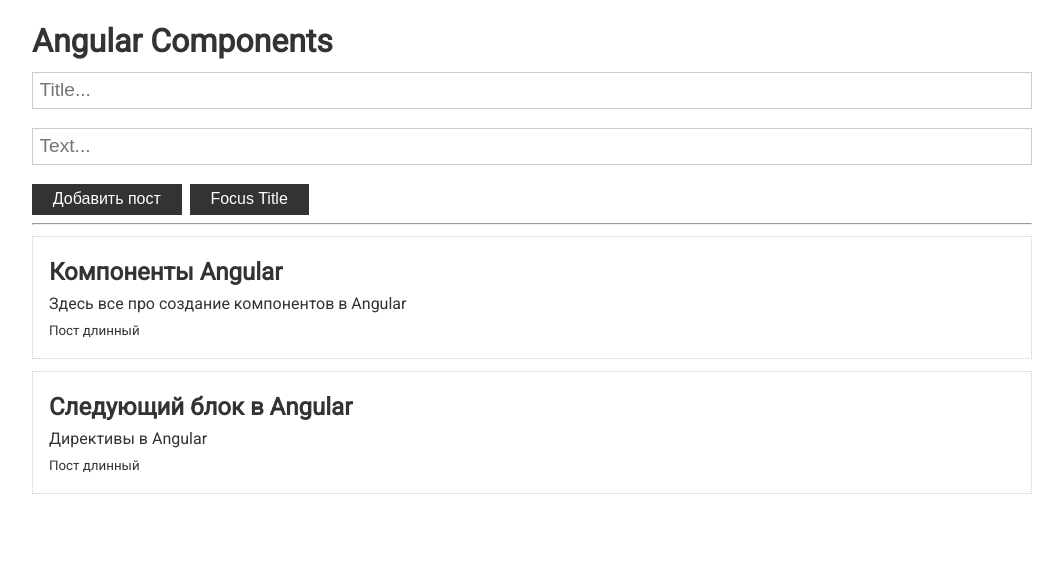
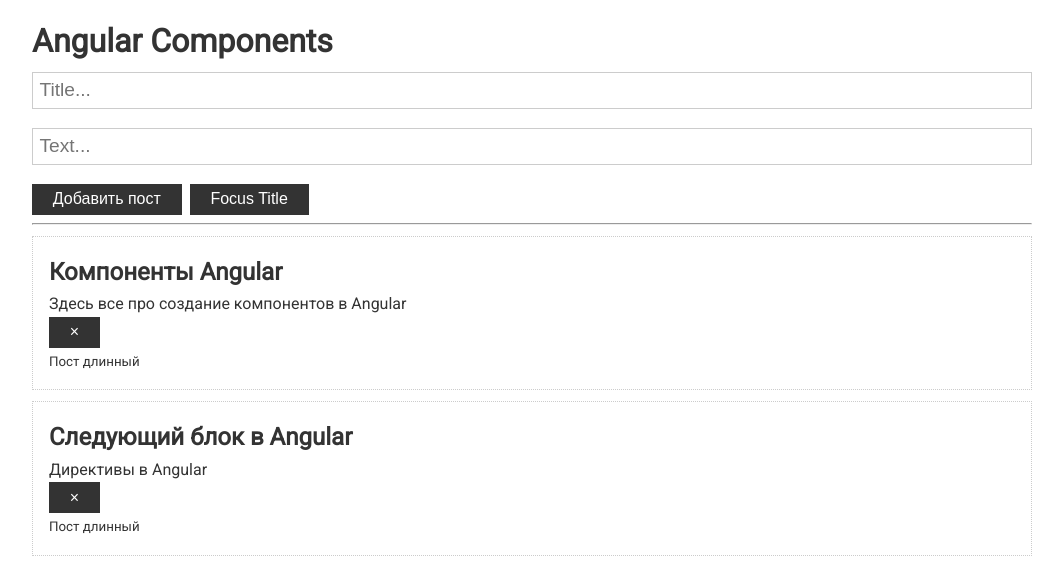
Before and after one commit to Arafatik/Angular-essential, an Angular app: page / in a window 1280 px wide. Shown: the top 572 px of the page, without its empty margins (108-1171 px from the left). Built offline with nearby package versions, Linux system fonts and the light colour scheme.

Commit message:
ng-lifecycle-hooks

```diff
--- a/src/app/app.component.html
+++ b/src/app/app.component.html
@@ -5,7 +5,7 @@
 
   <hr />
 
-  <app-post *ngFor="let p of posts" [post]="p">
+  <app-post *ngFor="let p of posts" [post]="p" (onRemove)="removePost($event)">
     <div #info>
       <small *ngIf="p.text.length > 10; else short">Пост длинный</small>
       <ng-template #short>
--- a/src/app/app.component.ts
+++ b/src/app/app.component.ts
@@ -24,4 +24,9 @@
     this.posts.unshift(post);
     // console.log("Post", post);
   }
+
+  removePost(id: number) {
+    console.log("Id to remove", id);
+    this.posts = this.posts.filter((p) => p.id !== id);
+  }
 }
--- a/src/app/post/post.component.html
+++ b/src/app/post/post.component.html
@@ -2,5 +2,6 @@
   <h2>{{ post.title }}</h2>
   <p>{{ post.text }}</p>
 
+  <button class="btn" (click)="removePost()">&times;</button>
   <ng-content></ng-content>
 </div>
--- a/src/app/post/post.component.ts
+++ b/src/app/post/post.component.ts
@@ -1,9 +1,19 @@
 import {
+  AfterContentChecked,
+  AfterContentInit,
+  AfterViewChecked,
+  AfterViewInit,
   Component,
   ContentChild,
+  DoCheck,
   ElementRef,
+  EventEmitter,
   Input,
+  OnChanges,
+  OnDestroy,
   OnInit,
+  Output,
+  SimpleChanges,
 } from "@angular/core";
 
 import { Post } from "../app.component";
@@ -13,13 +23,55 @@
   templateUrl: "./post.component.html",
   styleUrls: ["./post.component.scss"],
 })
-export class PostComponent implements OnInit {
+export class PostComponent
+  implements
+    OnInit,
+    OnChanges,
+    DoCheck,
+    AfterContentInit,
+    AfterContentChecked,
+    AfterViewInit,
+    AfterViewChecked,
+    OnDestroy
+{
   @Input() post: Post;
+  @Output() onRemove = new EventEmitter<number>();
   @ContentChild("info", { static: true }) infoRef: ElementRef;
 
-  constructor() {}
+  removePost() {
+    this.onRemove.emit(this.post.id);
+  }
+
+  ngOnChanges(changes: SimpleChanges): void {
+    console.log("ngOnChanges", changes);
+  }
 
   ngOnInit() {
-    console.log(this.infoRef.nativeElement);
+    console.log("ngOnInit");
+    // console.log(this.infoRef.nativeElement);
+  }
+
+  ngDoCheck(): void {
+    console.log("ngDoCheck");
+  }
+
+  ngAfterContentInit(): void {
+    console.log("ngAfterContentInit");
+  }
+
+  ngAfterContentChecked(): void {
+    console.log("ngAfterContentChecked");
+  }
+
+  ngAfterViewInit(): void {
+    console.log("ngAfterViewInit");
+  }
+
+  ngAfterViewChecked(): void {
+    console.log("ngAfterViewChecked");
+  }
+
+  ngOnDestroy(): void {
+    console.log("ngOnDestroy");
   }
 }
```
